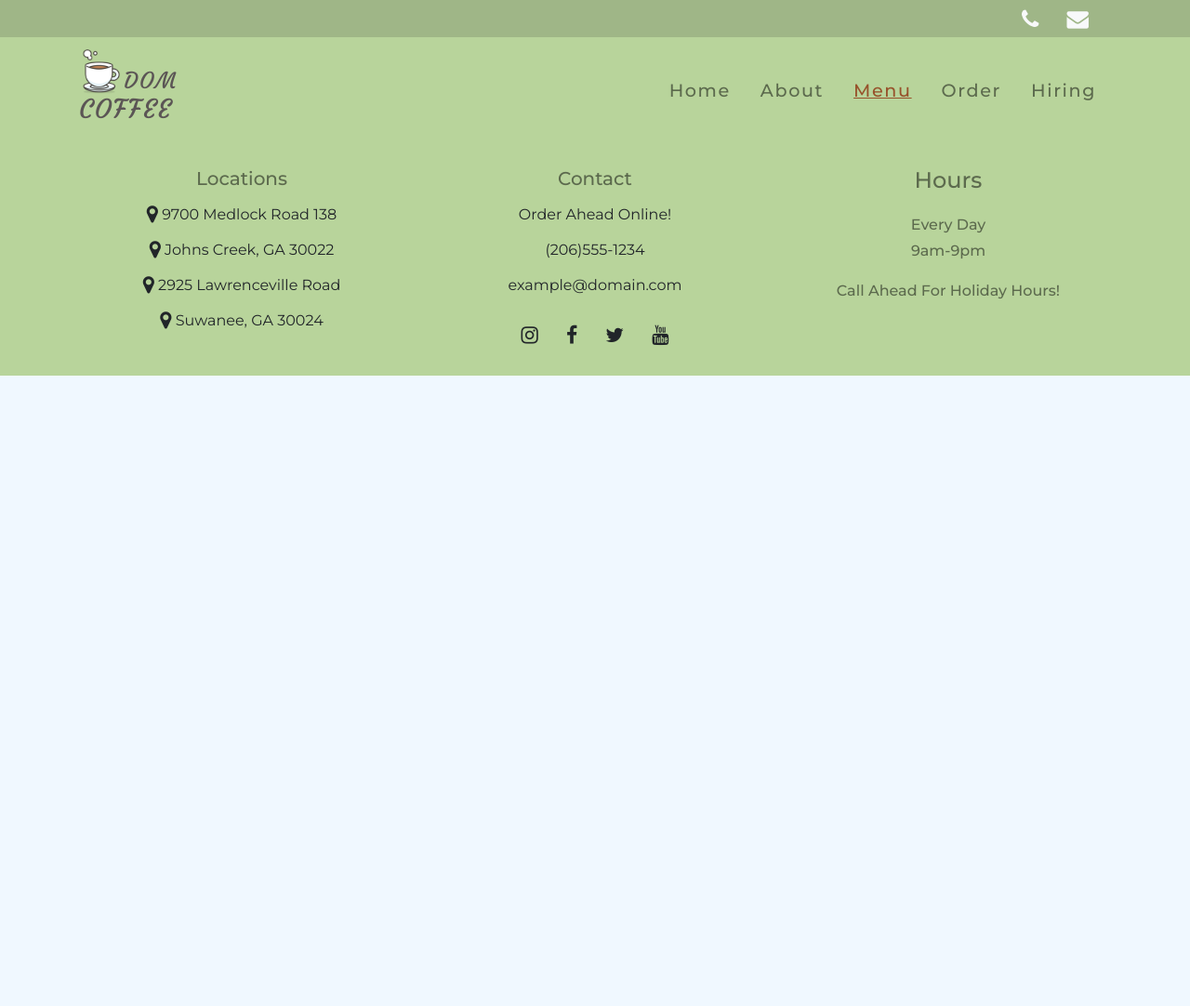
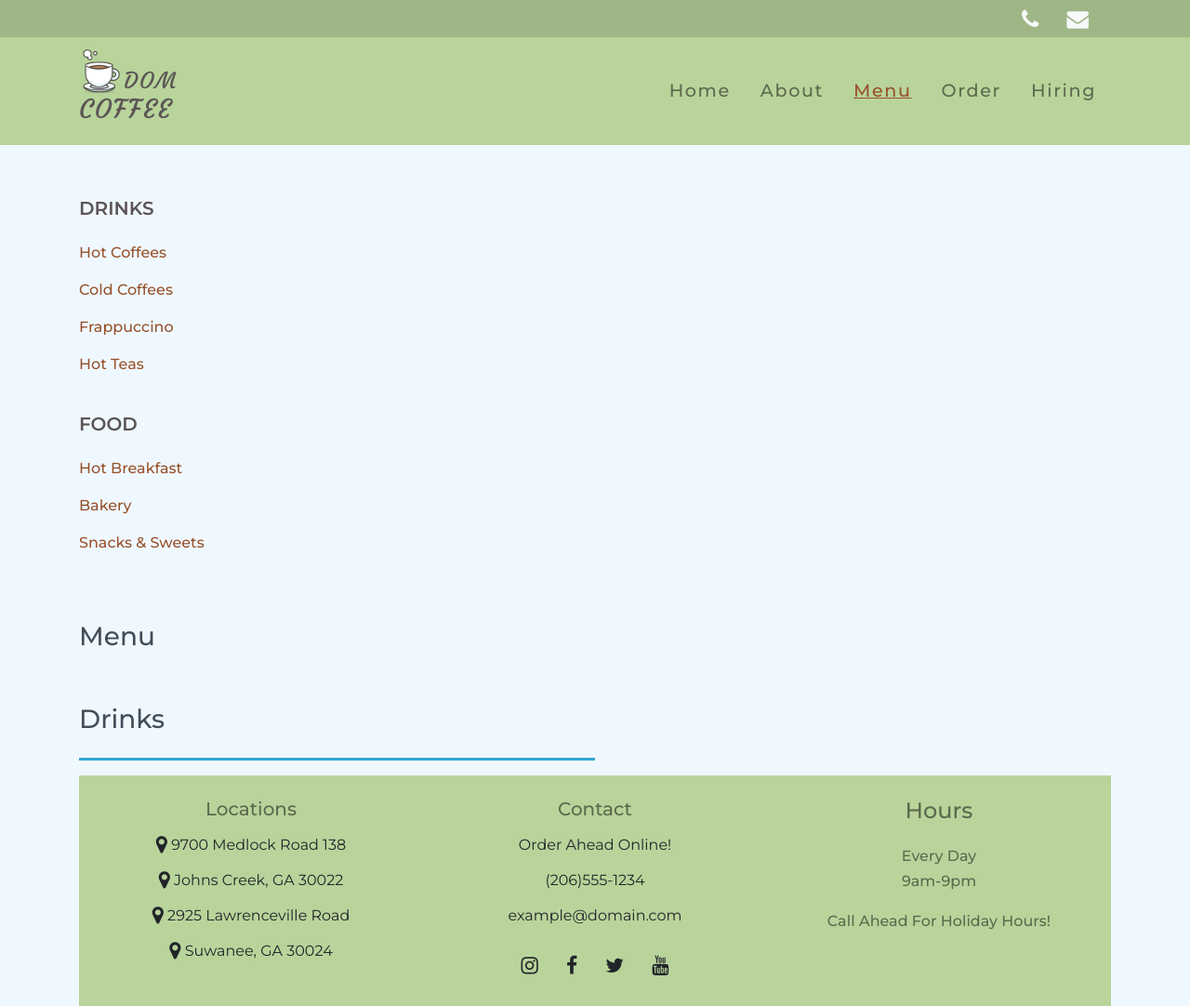
Before and after one commit to Dina2703/my-project, a website: page menu.html in a window 1280 px wide. Shown: the whole page at 93% size. Before the commit the page ends 800 px from the top, so only its background shows below. Drawn offline with nearby package versions, Linux system fonts and the light colour scheme; files whose address does not match are found by name.

Commit message:
added side navbar

```diff
--- a/css/styles.scss
+++ b/css/styles.scss
@@ -141,3 +141,26 @@ span.brand {
     background-color: $primary;
 
 }
+
+div#sideNav {
+
+    li {
+        padding: .5rem 0;
+
+        h5 {
+            color: #5b5555;
+            text-transform: uppercase;
+            font-weight: 600;
+        }
+        a {
+            text-decoration: none;
+            font-weight: 500;
+            color: rgb(151, 82, 43);
+            &:hover {
+                padding: 5px;
+                background-color: rgb(228, 232, 224);
+            }
+        }
+
+    }
+}
--- a/menu.html
+++ b/menu.html
@@ -42,10 +42,35 @@
             </div>
         </div>
     </nav>
-<div class="container">
-
-</div>
-
+    <div class="container">
+        <div class="row">
+            <div class="col">
+                <div class="nav" id="sideNav">
+                    <ul class= "list-unstyled">
+                        <li> <a href="#"><h5 class="mt-5">Drinks</h5></a> </li>
+                        <li><a href="#">Hot Coffees</a></li>
+                        <li><a href="#">Cold Coffees</a></li>
+                        <li><a href="#">Frappuccino</a></li>
+                        <li><a href="#">Hot Teas</a></li>
+                        <li><a href="#"><h5 class="mt-4">Food</h5></a> </li>
+                        <li><a href="#">Hot Breakfast</a></li>
+                        <li><a href="#">Bakery</a></li>
+                        <li><a href="#">Snacks & Sweets</a></li>
+                    </ul>
+                </div>
+        <div class="row">
+            <div class="col mt-5">
+                <h3>Menu</h3>
+            </div>
+        </div>
+        <div class="row">
+            <div class="col mt-5">
+                <h3>Drinks</h3>
+            </div>
+        </div>
+        <div class="border-top border-info my-3 w-50"></div>
+        </div>
+    </div>
 
 
 
```
Also changed, not shown: css/styles.css.
